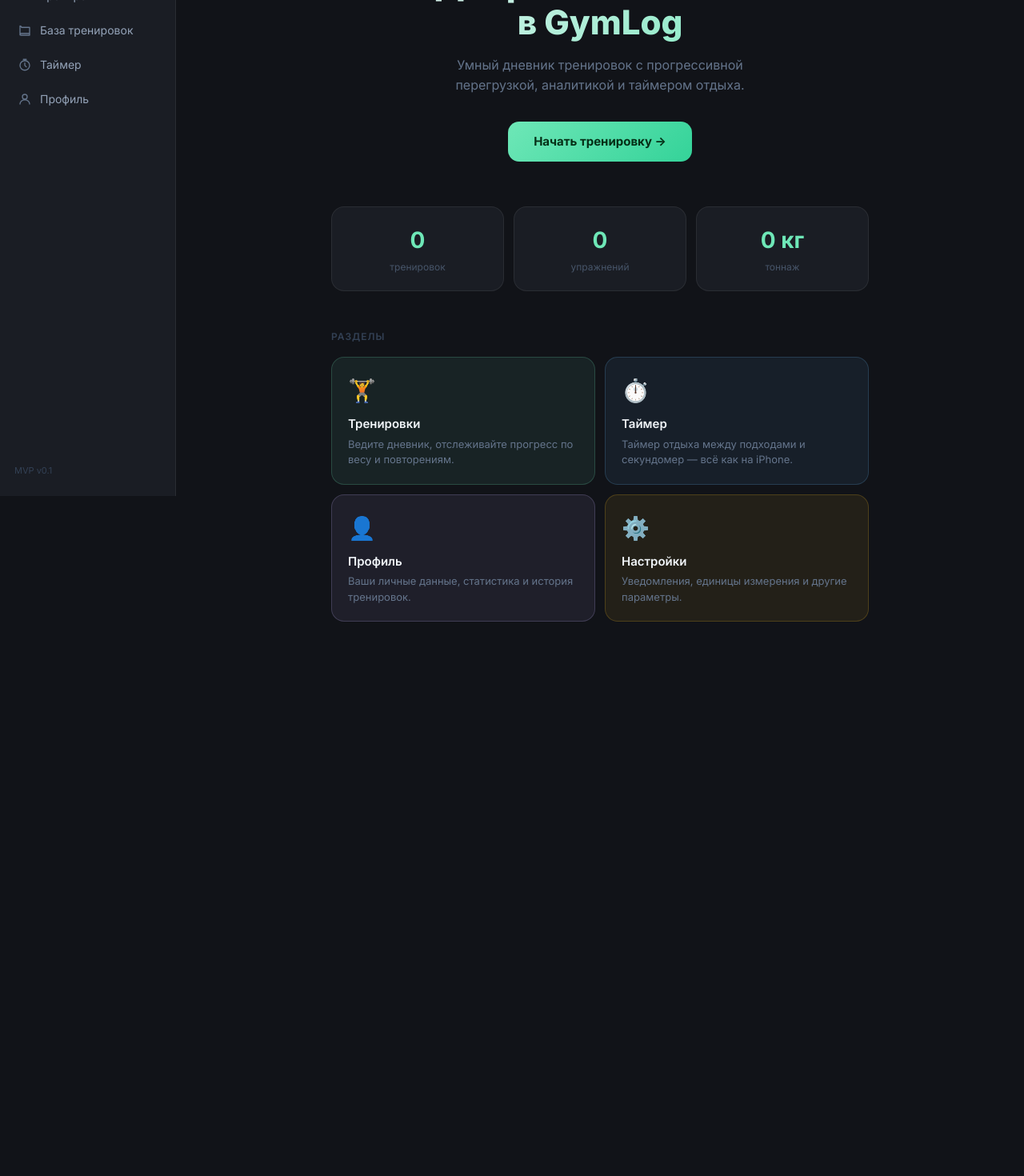
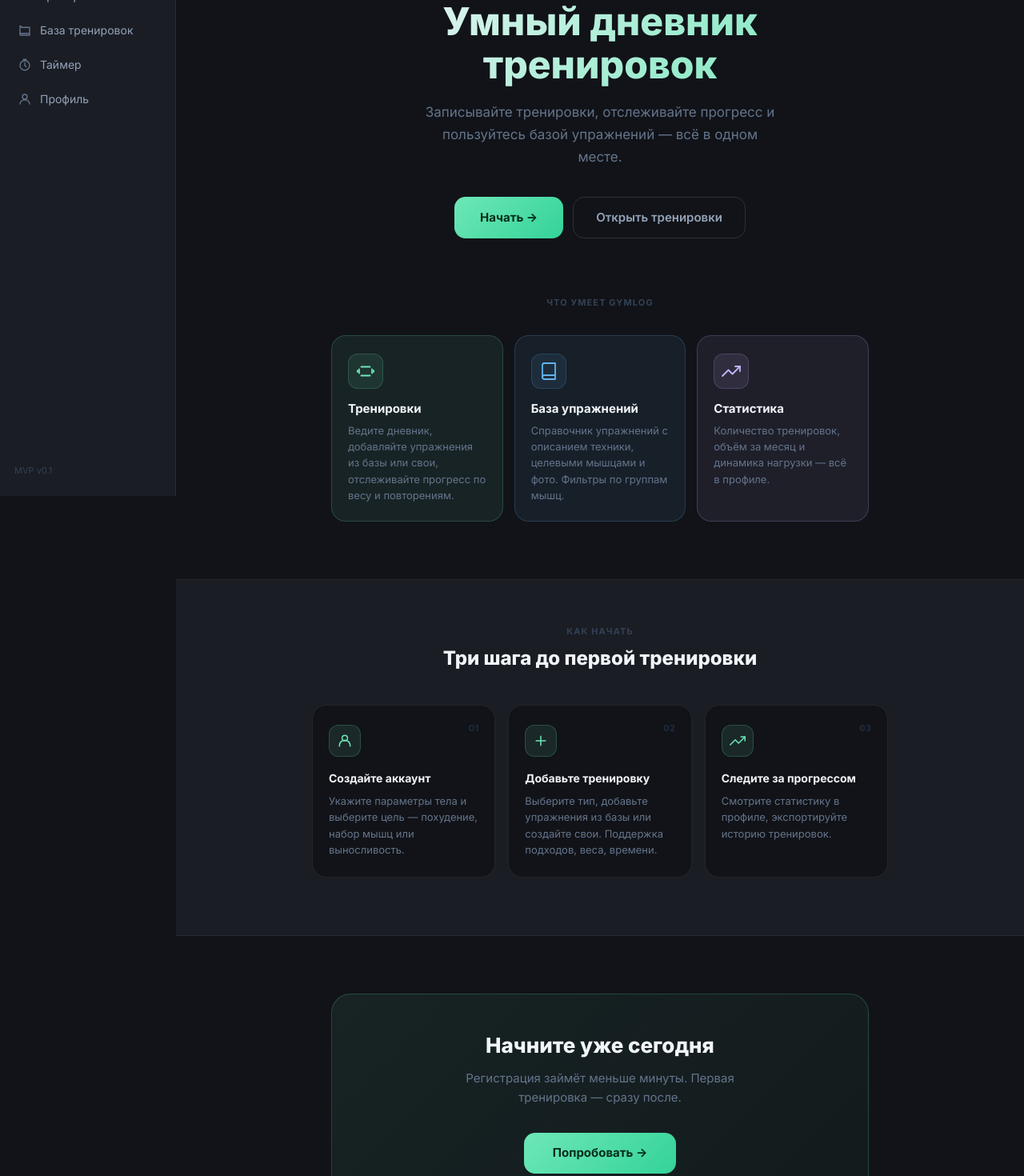
Before and after one commit to NexaProject-IRIT/gym-tracker, a React app in the folder frontend/: page / in a window 1280 px wide. Shown: the part 180-1650 px from the top of the page at 80% size. Before the commit the page ends 1037 px from the top, so only its background shows below. Built offline with nearby package versions, Linux system fonts and the light colour scheme; sample sign-in values are in the browser's storage; the HTML template or start-up script is replaced by a standard one.

Commit message:
переделан лендинг, убраны эмодзи

```diff
--- a/frontend/src/pages/HomePage.tsx
+++ b/frontend/src/pages/HomePage.tsx
@@ -1,177 +1,308 @@
 import { useNavigate } from 'react-router-dom';
+
+const IconDumbbell = () => (
+  <svg width="24" height="24" viewBox="0 0 24 24" fill="none" stroke="#6ee7b7" strokeWidth="1.8" strokeLinecap="round" strokeLinejoin="round">
+    <path d="M6.5 6.5h11M6.5 17.5h11M4 9.5v5M20 9.5v5M2 11v2M22 11v2"/>
+  </svg>
+);
+
+const IconBook = () => (
+  <svg width="24" height="24" viewBox="0 0 24 24" fill="none" stroke="#63b3ed" strokeWidth="1.8" strokeLinecap="round" strokeLinejoin="round">
+    <path d="M4 19.5A2.5 2.5 0 016.5 17H20"/><path d="M6.5 2H20v20H6.5A2.5 2.5 0 014 19.5v-15A2.5 2.5 0 016.5 2z"/>
+  </svg>
+);
+
+const IconChart = () => (
+  <svg width="24" height="24" viewBox="0 0 24 24" fill="none" stroke="#c4b5fd" strokeWidth="1.8" strokeLinecap="round" strokeLinejoin="round">
+    <polyline points="23 6 13.5 15.5 8.5 10.5 1 18"/><polyline points="17 6 23 6 23 12"/>
+  </svg>
+);
+
+const IconWorkouts = () => (
+  <svg width="28" height="28" viewBox="0 0 24 24" fill="none" stroke="#6ee7b7" strokeWidth="1.8" strokeLinecap="round" strokeLinejoin="round">
+    <path d="M6.5 6.5h11M6.5 17.5h11M4 9.5v5M20 9.5v5M2 11v2M22 11v2"/>
+  </svg>
+);
+
+// Иконки шагов «Как начать»
+const IconUser = () => (
+  <svg width="20" height="20" viewBox="0 0 24 24" fill="none" stroke="currentColor" strokeWidth="1.8" strokeLinecap="round" strokeLinejoin="round">
+    <circle cx="12" cy="8" r="4"/><path d="M4 20v-1a8 8 0 0116 0v1"/>
+  </svg>
+);
+const IconPlus = () => (
+  <svg width="20" height="20" viewBox="0 0 24 24" fill="none" stroke="currentColor" strokeWidth="1.8" strokeLinecap="round" strokeLinejoin="round">
+    <path d="M12 5v14M5 12h14"/>
+  </svg>
+);
+const IconTrend = () => (
+  <svg width="20" height="20" viewBox="0 0 24 24" fill="none" stroke="currentColor" strokeWidth="1.8" strokeLinecap="round" strokeLinejoin="round">
+    <polyline points="23 6 13.5 15.5 8.5 10.5 1 18"/><polyline points="17 6 23 6 23 12"/>
+  </svg>
+);
 
 const features = [
   {
-    icon: '🏋️',
+    icon: <IconDumbbell />,
     title: 'Тренировки',
-    desc: 'Ведите дневник, отслеживайте прогресс по весу и повторениям.',
+    desc: 'Ведите дневник, добавляйте упражнения из базы или свои, отслеживайте прогресс по весу и повторениям.',
     to: '/workouts',
     color: 'rgba(110,231,183,0.08)',
     border: 'rgba(110,231,183,0.2)',
+    accent: '#6ee7b7',
   },
   {
-    icon: '⏱️',
-    title: 'Таймер',
-    desc: 'Таймер отдыха между подходами и секундомер — всё как на iPhone.',
-    to: '/timer',
+    icon: <IconBook />,
+    title: 'База упражнений',
+    desc: 'Справочник упражнений с описанием техники, целевыми мышцами и фото. Фильтры по группам мышц.',
+    to: '/knowledge',
     color: 'rgba(99,179,237,0.08)',
     border: 'rgba(99,179,237,0.2)',
+    accent: '#63b3ed',
   },
   {
-    icon: '👤',
-    title: 'Профиль',
-    desc: 'Ваши личные данные, статистика и история тренировок.',
+    icon: <IconChart />,
+    title: 'Статистика',
+    desc: 'Количество тренировок, объём за месяц и динамика нагрузки — всё в профиле.',
     to: '/profile',
     color: 'rgba(196,181,253,0.08)',
     border: 'rgba(196,181,253,0.2)',
-  },
-  {
-    icon: '⚙️',
-    title: 'Настройки',
-    desc: 'Уведомления, единицы измерения и другие параметры.',
-    to: '/settings',
-    color: 'rgba(251,191,36,0.08)',
-    border: 'rgba(251,191,36,0.2)',
+    accent: '#c4b5fd',
   },
 ];
 
-const stats = [
-  { value: '0', label: 'тренировок' },
-  { value: '0', label: 'упражнений' },
-  { value: '0 кг', label: 'тоннаж' },
+const steps = [
+  { icon: <IconUser />, title: 'Создайте аккаунт', desc: 'Укажите параметры тела и выберите цель — похудение, набор мышц или выносливость.' },
+  { icon: <IconPlus />, title: 'Добавьте тренировку', desc: 'Выберите тип, добавьте упражнения из базы или создайте свои. Поддержка подходов, веса, времени.' },
+  { icon: <IconTrend />, title: 'Следите за прогрессом', desc: 'Смотрите статистику в профиле, экспортируйте историю тренировок.' },
 ];
 
 export const HomePage = () => {
   const navigate = useNavigate();
+  const isLoggedIn = !!localStorage.getItem('token');
 
   return (
     <div style={{
       minHeight: '100vh',
       background: '#111318',
       color: '#f1f5f9',
-      padding: '48px 24px 80px',
-      maxWidth: 720,
-      margin: '0 auto',
     }}>
 
       {/* Hero */}
-      <div style={{ marginBottom: 56, textAlign: 'center' }}>
       <div style={{
-          width: 64, height: 64, borderRadius: 18,
+        padding: '80px 24px 72px',
+        maxWidth: 720,
+        margin: '0 auto',
+        textAlign: 'center',
+      }}>
+        <div style={{
+          width: 72, height: 72, borderRadius: 20,
           background: 'rgba(110,231,183,0.12)',
           border: '1px solid rgba(110,231,183,0.25)',
           display: 'flex', alignItems: 'center', justifyContent: 'center',
-          margin: '0 auto 24px',
-          fontSize: 28,
+          margin: '0 auto 28px',
         }}>
-          💪
+          <IconWorkouts />
         </div>
 
         <h1 style={{
-          fontSize: 'clamp(28px, 5vw, 42px)',
+          fontSize: 'clamp(32px, 5vw, 48px)',
           fontWeight: 800,
-          margin: '0 0 16px',
-          lineHeight: 1.15,
+          margin: '0 0 18px',
+          lineHeight: 1.12,
           background: 'linear-gradient(135deg, #f1f5f9 0%, #6ee7b7 100%)',
           WebkitBackgroundClip: 'text',
           WebkitTextFillColor: 'transparent',
         }}>
-          Добро пожаловать<br />в GymLog
+          Умный дневник<br />тренировок
         </h1>
 
         <p style={{
           color: '#64748b',
-          fontSize: 16,
-          lineHeight: 1.6,
-          maxWidth: 420,
-          margin: '0 auto 32px',
+          fontSize: 17,
+          lineHeight: 1.65,
+          maxWidth: 440,
+          margin: '0 auto 36px',
         }}>
-          Умный дневник тренировок с прогрессивной перегрузкой,
-          аналитикой и таймером отдыха.
+          Записывайте тренировки, отслеживайте прогресс и пользуйтесь базой упражнений — всё в одном месте.
         </p>
 
+        <div style={{ display: 'flex', gap: 12, justifyContent: 'center', flexWrap: 'wrap' }}>
           <button
-          onClick={() => navigate('/workouts')}
+            onClick={() => navigate(isLoggedIn ? '/workouts' : '/register')}
             style={{
-            padding: '14px 32px',
-            borderRadius: 14,
+              padding: '14px 32px', borderRadius: 14,
               background: 'linear-gradient(135deg, #6ee7b7, #34d399)',
-            border: 'none',
-            color: '#052e16',
-            fontWeight: 700,
-            fontSize: 15,
-            cursor: 'pointer',
+              border: 'none', color: '#052e16',
+              fontWeight: 700, fontSize: 15, cursor: 'pointer',
               transition: 'opacity 0.15s',
             }}
             onMouseEnter={e => (e.currentTarget.style.opacity = '0.85')}
             onMouseLeave={e => (e.currentTarget.style.opacity = '1')}
           >
-          Начать тренировку →
+            Начать →
+          </button>
+          <button
+            onClick={() => navigate('/workouts')}
+            style={{
+              padding: '14px 28px', borderRadius: 14,
+              background: 'transparent',
+              border: '1px solid rgba(255,255,255,0.12)',
+              color: '#94a3b8', fontWeight: 600, fontSize: 15, cursor: 'pointer',
+              transition: 'border-color 0.15s, color 0.15s',
+            }}
+            onMouseEnter={e => { e.currentTarget.style.borderColor = 'rgba(110,231,183,0.4)'; e.currentTarget.style.color = '#6ee7b7'; }}
+            onMouseLeave={e => { e.currentTarget.style.borderColor = 'rgba(255,255,255,0.12)'; e.currentTarget.style.color = '#94a3b8'; }}
+          >
+            Открыть тренировки
           </button>
         </div>
-
-      {/* Статистика */}
-      <div style={{
-        display: 'grid',
-        gridTemplateColumns: 'repeat(3, 1fr)',
-        gap: 12,
-        marginBottom: 48,
-      }}>
-        {stats.map(({ value, label }) => (
-          <div key={label} style={{
-            background: '#1a1d24',
-            border: '1px solid rgba(255,255,255,0.07)',
-            borderRadius: 16,
-            padding: '20px 12px',
-            textAlign: 'center',
-          }}>
-            <div style={{ fontSize: 28, fontWeight: 700, color: '#6ee7b7' }}>{value}</div>
-            <div style={{ fontSize: 12, color: '#475569', marginTop: 4 }}>{label}</div>
-          </div>
-        ))}
       </div>
 
-      {/* Карточки разделов */}
-      <div>
+      {/* Три основные функции */}
       <div style={{
-          fontSize: 12, fontWeight: 600, color: '#334155',
-          textTransform: 'uppercase', letterSpacing: '0.08em', marginBottom: 16,
+        padding: '0 24px 72px',
+        maxWidth: 720, margin: '0 auto',
       }}>
-          Разделы
+        <div style={{
+          fontSize: 11, fontWeight: 700, color: '#334155',
+          textTransform: 'uppercase', letterSpacing: '0.1em',
+          textAlign: 'center', marginBottom: 32,
+        }}>
+          Что умеет GymLog
         </div>
         <div style={{
           display: 'grid',
-          gridTemplateColumns: 'repeat(auto-fill, minmax(280px, 1fr))',
-          gap: 12,
+          gridTemplateColumns: 'repeat(auto-fill, minmax(200px, 1fr))',
+          gap: 14,
         }}>
-          {features.map(({ icon, title, desc, to, color, border }) => (
+          {features.map(({ icon, title, desc, to, color, border, accent }) => (
             <button
               key={to}
               onClick={() => navigate(to)}
               style={{
                 background: color,
                 border: `1px solid ${border}`,
-                borderRadius: 16,
-                padding: '20px',
+                borderRadius: 18,
+                padding: '22px 20px',
                 textAlign: 'left',
                 cursor: 'pointer',
-                transition: 'transform 0.15s',
-                display: 'flex',
-                flexDirection: 'column',
-                gap: 10,
+                transition: 'transform 0.15s, box-shadow 0.15s',
+                display: 'flex', flexDirection: 'column', gap: 14,
               }}
-              onMouseEnter={e => (e.currentTarget.style.transform = 'translateY(-2px)')}
-              onMouseLeave={e => (e.currentTarget.style.transform = 'translateY(0)')}
+              onMouseEnter={e => {
+                (e.currentTarget as HTMLButtonElement).style.transform = 'translateY(-3px)';
+                (e.currentTarget as HTMLButtonElement).style.boxShadow = `0 8px 28px ${border}`;
+              }}
+              onMouseLeave={e => {
+                (e.currentTarget as HTMLButtonElement).style.transform = 'translateY(0)';
+                (e.currentTarget as HTMLButtonElement).style.boxShadow = 'none';
+              }}
             >
-              <span style={{ fontSize: 28 }}>{icon}</span>
+              <div style={{
+                width: 44, height: 44, borderRadius: 12,
+                background: `${accent}18`,
+                border: `1px solid ${accent}30`,
+                display: 'flex', alignItems: 'center', justifyContent: 'center',
+              }}>
+                {icon}
+              </div>
               <div>
-                <div style={{ fontSize: 15, fontWeight: 600, color: '#f1f5f9', marginBottom: 4 }}>{title}</div>
-                <div style={{ fontSize: 13, color: '#64748b', lineHeight: 1.5 }}>{desc}</div>
+                <div style={{ fontSize: 15, fontWeight: 700, color: '#f1f5f9', marginBottom: 6 }}>{title}</div>
+                <div style={{ fontSize: 13, color: '#64748b', lineHeight: 1.55 }}>{desc}</div>
               </div>
             </button>
           ))}
         </div>
       </div>
+
+      {/* Как начать — три шага */}
+      <div style={{
+        padding: '56px 24px 72px',
+        background: '#1a1d24',
+        borderTop: '1px solid rgba(255,255,255,0.05)',
+        borderBottom: '1px solid rgba(255,255,255,0.05)',
+      }}>
+        <div style={{ maxWidth: 720, margin: '0 auto' }}>
+          <div style={{
+            fontSize: 11, fontWeight: 700, color: '#334155',
+            textTransform: 'uppercase', letterSpacing: '0.1em',
+            textAlign: 'center', marginBottom: 8,
+          }}>
+            Как начать
+          </div>
+          <h2 style={{ textAlign: 'center', fontSize: 24, fontWeight: 800, color: '#f1f5f9', margin: '0 0 40px' }}>
+            Три шага до первой тренировки
+          </h2>
+          <div style={{
+            display: 'grid',
+            gridTemplateColumns: 'repeat(auto-fill, minmax(180px, 1fr))',
+            gap: 16,
+          }}>
+            {steps.map((step, i) => (
+              <div key={i} style={{
+                background: '#111318',
+                border: '1px solid rgba(255,255,255,0.07)',
+                borderRadius: 18, padding: '24px 20px',
+                position: 'relative',
+              }}>
+                <div style={{
+                  position: 'absolute', top: 20, right: 20,
+                  fontSize: 11, fontWeight: 800, color: '#1e293b',
+                }}>
+                  {String(i + 1).padStart(2, '0')}
+                </div>
+                <div style={{
+                  width: 40, height: 40, borderRadius: 12,
+                  background: 'rgba(110,231,183,0.1)',
+                  border: '1px solid rgba(110,231,183,0.2)',
+                  display: 'flex', alignItems: 'center', justifyContent: 'center',
+                  color: '#6ee7b7', marginBottom: 16,
+                }}>
+                  {step.icon}
+                </div>
+                <div style={{ fontSize: 14, fontWeight: 700, color: '#f1f5f9', marginBottom: 8 }}>{step.title}</div>
+                <div style={{ fontSize: 13, color: '#64748b', lineHeight: 1.55 }}>{step.desc}</div>
+              </div>
+            ))}
+          </div>
+        </div>
+      </div>
+
+      {/* Промо-блок «Попробовать» */}
+      <div style={{
+        padding: '72px 24px 80px',
+        maxWidth: 720, margin: '0 auto',
+        textAlign: 'center',
+      }}>
+        <div style={{
+          background: 'linear-gradient(135deg, rgba(110,231,183,0.08) 0%, rgba(52,211,153,0.04) 100%)',
+          border: '1px solid rgba(110,231,183,0.2)',
+          borderRadius: 24, padding: '48px 32px',
+        }}>
+          <h2 style={{ fontSize: 26, fontWeight: 800, color: '#f1f5f9', margin: '0 0 14px', lineHeight: 1.2 }}>
+            Начните уже сегодня
+          </h2>
+          <p style={{ color: '#64748b', fontSize: 15, lineHeight: 1.6, maxWidth: 380, margin: '0 auto 32px' }}>
+            Регистрация займёт меньше минуты. Первая тренировка — сразу после.
+          </p>
+          <button
+            onClick={() => navigate(isLoggedIn ? '/workouts' : '/register')}
+            style={{
+              padding: '14px 36px', borderRadius: 14,
+              background: 'linear-gradient(135deg, #6ee7b7, #34d399)',
+              border: 'none', color: '#052e16',
+              fontWeight: 700, fontSize: 15, cursor: 'pointer',
+              transition: 'opacity 0.15s',
+            }}
+            onMouseEnter={e => (e.currentTarget.style.opacity = '0.85')}
+            onMouseLeave={e => (e.currentTarget.style.opacity = '1')}
+          >
+            Попробовать →
+          </button>
+        </div>
+      </div>
+
     </div>
   );
 };
```
Lines whose indentation alone changed are shown as unchanged.
